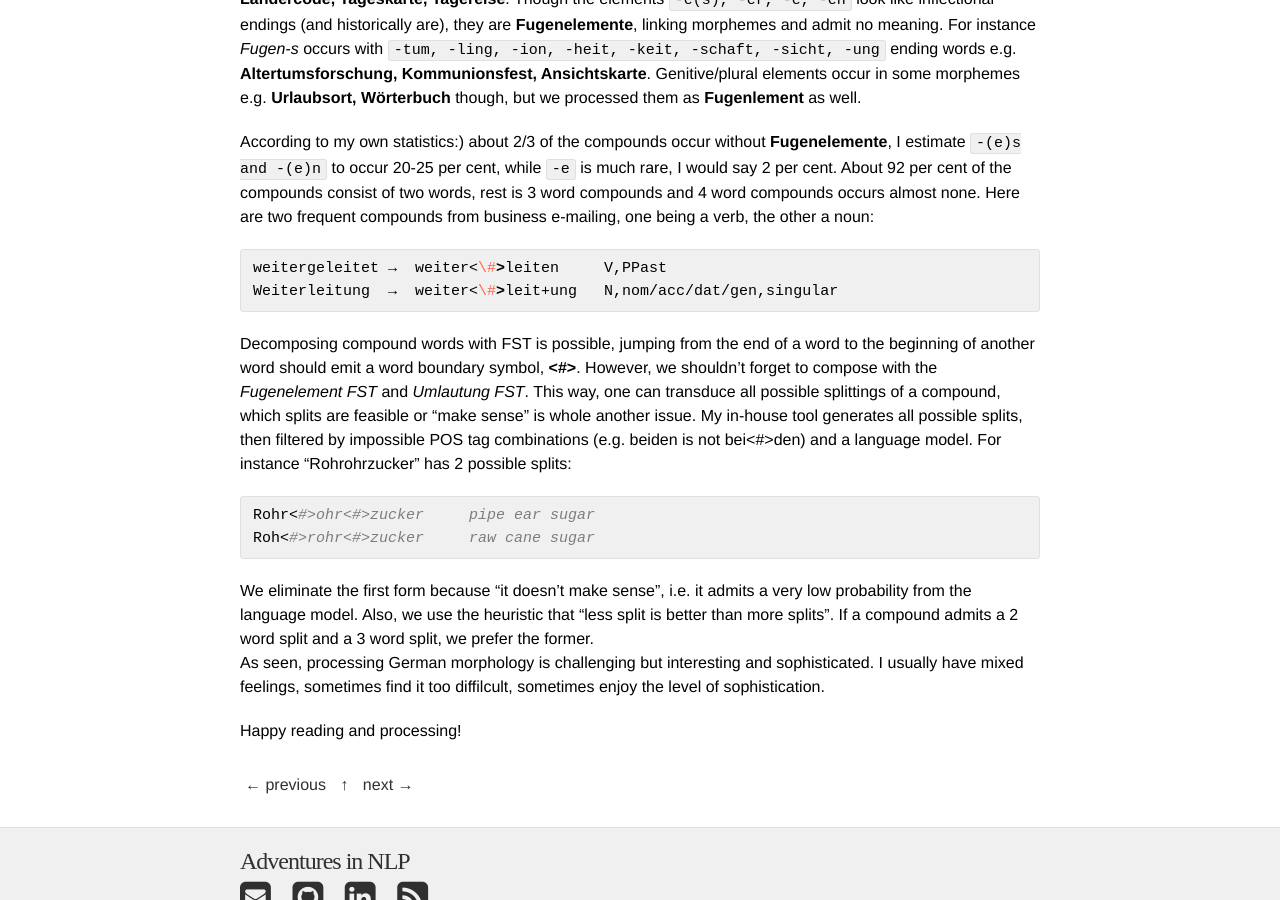
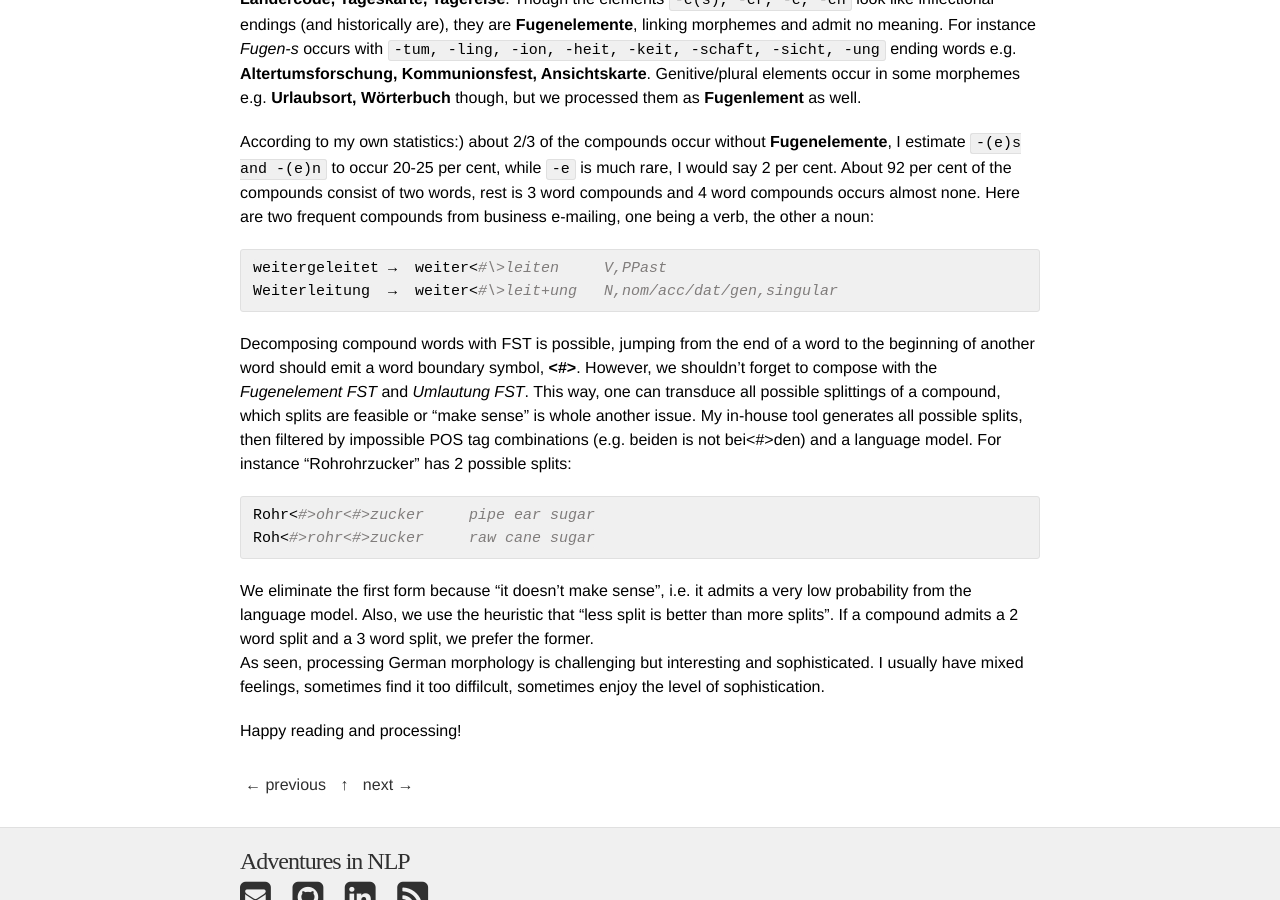
Before and after one commit to DuyguA/DuyguA.github.io, a Jekyll site: the page built from _posts/2017-12-10-german-t1o-level-morphology.md, in a window 1280 px wide and 900 px high, scrolled down 2930 px. Built offline with Jekyll 4.4.1, drawn with Linux system fonts in a browser that asks for light colours; nearby versions of some CDN libraries; some web fonts are replaced.

Commit message:
fixed typo

````diff
--- a/_posts/2017-12-10-german-t1o-level-morphology.md
+++ b/_posts/2017-12-10-german-t1o-level-morphology.md
@@ -14,7 +14,7 @@ preview_pic: /assets/images/german-morph.png
 
 ```sh
 Lexical form:  s p y + 0 s	g e h en+  s t
-Surface form:  s p i  0 e s     g e h   0  s t
+Surface form:  s p i 0 e s      g e h   0  s t
 ```
 
 However, we’ll use morphological analysis more in this post:
@@ -98,8 +98,8 @@ Decomposing compound words is not a trivial task, not always words come together
 According to my own statistics:) about 2/3 of the compounds occur without **Fugenelemente**, I estimate `-(e)s and -(e)n` to occur 20-25 per cent, while `-e` is much rare, I would say 2 per cent. About 92 per cent of the compounds consist of two words, rest is 3 word compounds and 4 word compounds occurs almost none. Here are two frequent compounds from business e-mailing, one being a verb, the other a noun:
 
 ```sh
-weitergeleitet →  weiter<\#>leiten     V,PPast
-Weiterleitung  →  weiter<\#>leit+ung   N,nom/acc/dat/gen,singular
+weitergeleitet →  weiter<#\>leiten     V,PPast
+Weiterleitung  →  weiter<#\>leit+ung   N,nom/acc/dat/gen,singular
 ```
 Decomposing compound words with FST is possible, jumping from the end of a word to the beginning of another word should emit a word boundary symbol, **<#>**. However, we shouldn’t forget to compose with the *Fugenelement FST* and *Umlautung FST*. This way, one can transduce all possible splittings of a compound, which splits are feasible or “make sense” is whole another issue. My in-house tool generates all possible splits, then filtered by impossible POS tag combinations (e.g. beiden is not bei<#>den) and a language model. For instance “Rohrohrzucker” has 2 possible splits:
 
````
